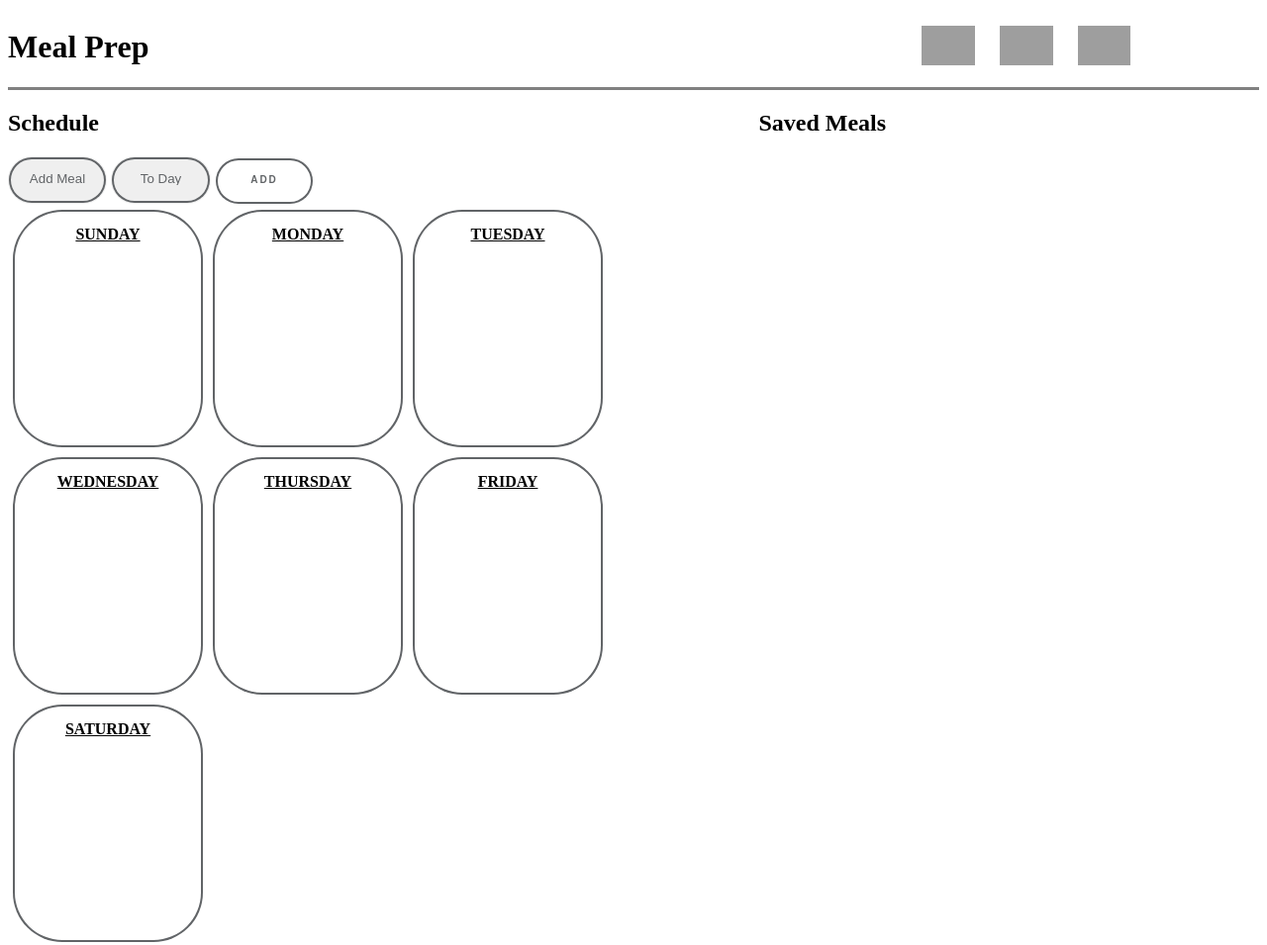
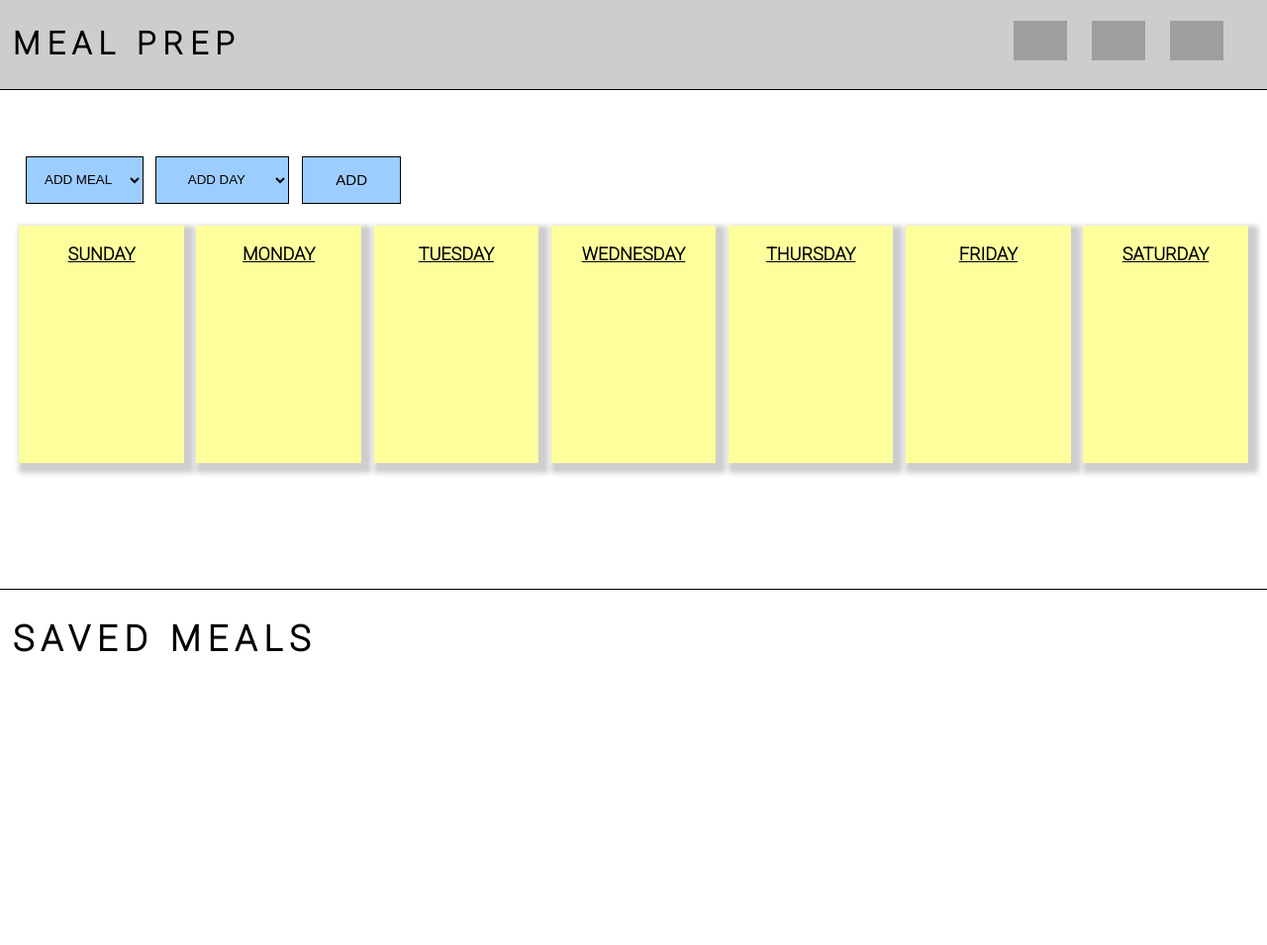
Before and after one commit to chandlerdearden/Chandler-s-Capstone, a website: page Public/home.html in a window 1280 px wide. Shown: the whole page at 99% size. After the commit the page ends 825 px from the top, so only its background shows below. Drawn offline with nearby package versions, Linux system fonts and the light colour scheme; no server answers; grey boxes are pictures that could not be loaded.

Commit message:
Adding Css

```diff
--- /dev/null
+++ b/Public/home.css
@@ -0,0 +1,170 @@
+body {
+    margin-top: 0px;
+    margin-left: 0px;
+    margin-right: 0px;
+    font-family: Heebo;
+    background-color: white;
+    color: black;
+}
+header {
+    display: flex;
+    align-items: center;
+    border-bottom:solid 1px black;
+    position: sticky;
+    top: 0px;
+    color: black;
+    background-color: #cdcdcd;
+}
+#links {
+    display: flex;
+    margin-left: 60vw;
+}
+main {
+    display: flex;
+    flex-direction: column;
+    font-size: 18px;
+}
+#schedule {
+    display: flex;
+    flex-direction: row;
+    justify-content: center;
+}
+#topSchedule {
+    display: flex;
+    margin-left: 2vw;
+    margin-top: 5vh;
+    margin-bottom: 2vh;
+}
+#mealSelectMain {
+    margin-right: 1vw;
+}
+#daySelect{
+    margin-right: 1vw;;
+}
+#mealsContainer {
+    display: flex;
+    height: 15vh;
+    flex-wrap: wrap;
+}
+#week {
+    display:flex;
+    flex-wrap: wrap;
+    justify-content: center;
+}
+.dayOfWeek {
+    border:  1px transparent;
+    display: flex;
+    flex-direction: column;
+    height: 30vh;
+    width: 13vw;
+    margin: .5vw;
+    text-transform: uppercase;
+    box-shadow: 5px 5px 5px 5px  #cdcdcd;
+    background-color: #feff9c;
+
+}
+.dayCard {
+    margin-top: 5px;
+    display: flex;
+    align-items: center;
+    justify-content: center;
+    margin-top: 2vh;
+    width: 13vw;
+    text-decoration: underline;
+
+}
+
+ul {
+    margin-top: 0px;
+    display: flex;
+    flex-direction: column;
+}
+li:hover {
+    transform: scale(1.1);
+    text-decoration: line-through;
+}
+.mealCard {
+    display: flex;
+    align-items: center;
+    justify-content: space-around;
+    border-bottom: 1px solid black;
+    border-right: 1px solid black;
+    box-shadow: 0px 0px 5px black;
+    max-height: 15vh;
+    min-width: 30vw;
+    font-size: 18px;
+    margin: .5vw;
+    background-color: #cdcdcd;
+}
+.mealImg {
+    height: 10vh;
+    width: 10vh;
+    margin: 1vh;
+    box-shadow: inset 0 0 0 2px #cdcdcd;
+    border-bottom: 1px solid ;
+    border-right: 1px solid;
+}
+.linkIcon {
+    height: 5vh;
+    margin: 1vw;
+}
+.hidden {
+    visibility: hidden;
+}
+#home-page:hover {
+    transform: scale(1.2);
+}
+#list-page:hover {
+    transform: scale(1.2);
+}
+#add-meal-page:hover {
+    transform: scale(1.2);
+}
+button {
+
+    display: inline-block;
+    outline: none;
+    cursor: pointer;
+    font-size: 15px;
+    line-height: 1;
+    background-color: #9ccdff;
+    border: 1px solid ;
+    min-width: 100px;
+    text-transform: uppercase;
+    white-space: normal;
+    text-align: center;
+    padding: 14px 14px 14px;
+    color: black;
+    /* box-shadow: 0 0 0 2px #616467; */
+    height: 48px;
+
+}
+button:hover{
+    color: #9ccdff;
+    background-color: #fff;
+}
+select {
+    height: 48px;
+    /* box-shadow: 0 0 0 2px #616467; */
+    padding: 14px 14px 14px;
+    border: 1px solid;
+    min-width: 100px;
+    cursor: pointer;
+    text-align: center;
+    text-transform: uppercase;
+    background-color: #9ccdff;
+
+}
+select:hover{
+    color: #9ccdff;
+    background-color: #fff;
+}
+h1 {
+    margin-left: 1vw;
+    letter-spacing: 7px;
+    text-transform: uppercase;
+}
+#savedMeals {
+    border-top: 1px solid black;
+    margin-top: 15vh;
+}
--- a/Public/home.html
+++ b/Public/home.html
@@ -4,7 +4,8 @@
     <meta charset="UTF-8">
     <meta http-equiv="X-UA-Compatible" content="IE=edge">
     <meta name="viewport" content="width=device-width, initial-scale=1.0">
-    <link rel="stylesheet" href="./index.css">
+    <link rel="preconnect" href="https://fonts.googleapis.com"><link rel="preconnect" href="https://fonts.gstatic.com" crossorigin><link href="https://fonts.googleapis.com/css2?family=Heebo:wght@200&display=swap" rel="stylesheet">
+    <link rel="stylesheet" href="./home.css">
     <title>Chandler's Capstone</title>
 </head>
 <body>
@@ -18,14 +19,13 @@
 
     </header>
     <main>
-        <Section id = "schedule">
-            <h1>Schedule</h1>
+        <br>
         <div id ="topSchedule">
             <select id="mealSelectMain">
                 <option selected disabled>Add Meal</option>
             </select>
             <select id="daySelect">
-                    <option selected disabled>To Day</option>
+                <option selected disabled> Add Day</option>
                 <option value="sunday">Sunday</option>
                 <option value="monday">Monday</option>
                 <option value="tuesday">Tuesday</option>
@@ -39,6 +39,8 @@
             <button id="addMealToScheduleBtn">Add</button>
 
         </div>
+        <Section id = "schedule">
+            <!-- <h1>Schedule</h1> -->
 
 
             <div id ="week">
@@ -99,15 +101,16 @@
 
         </Section>
 
-
+        <div id ='savedMeals'>
+             <h1>Saved Meals</h1>
+        </div>
         <Section id="mealsContainer">
-            <h1>Saved Meals</h1>
         </Section>
 
 
 
     </main>
     <script src="https://unpkg.com/axios/dist/axios.min.js"></script>
-    <script src="./main.js"></script>
+    <script src="./home.js"></script>
 </body>
 </html>
--- a/Public/main.js
+++ b/Public/home.js
@@ -27,7 +27,6 @@ const getDays = () => axios.get(`${baseURL2}/days`).then(daysCallback)
 
 function displayMeals(arr) {
     mealContainer.innerHTML = `
-    <h1>Saved Meals</h1>
             `
     for (let i = 0; i < arr.length; i++) {
         createMealCard(arr[i])
@@ -39,8 +38,7 @@ function createMealCard(meal) {
 
     mealCard.innerHTML = `<img class ="mealImg" alt='meal image' src=${meal.image}/>
     <h3>${meal.name}</h3>
-    <p>${meal.ingredients}</p>
-    <p>${meal.calories} Calories</p>
+    <h4>${meal.calories} Calories</h4>
     <button onclick="deleteMeal(${meal.id}); window.location.reload()">delete</button>
     `
 
--- a/Public/index.css
+++ /dev/null
@@ -1,160 +0,0 @@
-header {
-    display: flex;
-    align-items: center;
-    border-bottom:solid gray;
-    position: sticky;
-    top: 0px;
-    background-color: white;
-}
-#links {
-    display: flex;
-    margin-left: 60vw;
-}
-main {
-    display: flex;
-}
-#schedule {
-    display: flex;
-    flex-direction: column;
-    /* border: solid gray; */
-    width: 60vw;
-}
-#mealsContainer {
-    /* border: solid gray; */
-    width: 40vw;
-    height: 80vh;
-}
-#week {
-    display:flex;
-    flex-wrap: wrap;
-}
-.dayOfWeek {
-    border:  1px transparent;
-    display: flex;
-    flex-direction: column;
-    height: 30vh;
-    width: 15vw;
-    box-shadow: inset 0 0 0 2px #616467;
-    margin: 5px;
-    border-radius: 50px;
-    text-transform: uppercase;
-
-}
-.dayCard {
-    margin-top: 5px;
-    display: flex;
-    align-items: center;
-    justify-content: center;
-    margin-top: 2vh;
-    width: 15vw;
-    text-decoration: underline;
-
-}
-
-ul {
-    margin-top: 0px;
-    display: flex;
-    flex-direction: column;
-}
-li:hover {
-    transform: scale(1.1);
-    text-decoration: line-through;
-}
-.mealCard {
-    display: flex;
-    align-items: center;
-    justify-content: space-around;
-    border: 1px solid transparent;
-    border-radius: 50px;
-    background-color: transparent;
-    box-shadow: inset 0 0 0 2px #616467;
-    max-height: 350px;
-    font-size: 18px;
-}
-.addedMealCard {
-    display: flex;
-    flex-direction: column;
-    align-items: center;
-    height: 100px;
-    width: 200px;
-    border-radius: 50px;
-    background-color: red;
-}
-.addedmealImg {
-    height: 10vh;
-    width: 10vh;
-    border-radius: 50px;
-    box-shadow: inset 0 0 0 2px #616467;
-    border: 1px solid transparent;
-
-}
-.mealImg {
-    height: 10vh;
-    width: 10vh;
-    margin: 1vh;
-    border-radius: 50px;
-    box-shadow: inset 0 0 0 2px #616467;
-    border: 1px solid transparent;
-}
-.linkIcon {
-    height: 5vh;
-    margin: 1vw;
-}
-.hidden {
-    visibility: hidden;
-}
-#home-page:hover {
-    transform: scale(1.2);
-}
-#list-page:hover {
-    transform: scale(1.2);
-}
-#add-meal-page:hover {
-    transform: scale(1.2);
-}
-button {
-
-    display: inline-block;
-    outline: none;
-    cursor: pointer;
-    font-size: 10px;
-    line-height: 1;
-    border-radius: 500px;
-    transition-property: background-color,border-color,color,box-shadow,filter;
-    transition-duration: .3s;
-    border: 1px solid transparent;
-    letter-spacing: 2px;
-    min-width: 100px;
-    text-transform: uppercase;
-    white-space: normal;
-    font-weight: 700;
-    text-align: center;
-    padding: 16px 14px 18px;
-    color: #616467;
-    box-shadow: inset 0 0 0 2px #616467;
-    background-color: transparent;
-    height: 48px;
-
-}
-button:hover{
-    color: #fff;
-    background-color: #616467;
-}
-select {
-    color: #616467;
-    height: 48px;
-    box-shadow: inset 0 0 0 2px #616467;
-    padding: 14px 14px 18px;
-    border: 1px solid transparent;
-    border-radius: 500px;
-    appearance: none;
-    min-width: 100px;
-    cursor: pointer;
-    text-align: center;
-
-
-}
-select:hover{
-    color: #fff;
-    background-color: #616467;
-}
--- /dev/null
+++ b/Public/list.css
@@ -0,0 +1,79 @@
+    body {
+        margin-top: 0px;
+        margin-left: 0px;
+        margin-right: 0px;
+        font-family: Heebo;
+        background-color: white;
+        color: black;
+    }
+main {
+    display: flex;
+    justify-content: space-around;
+    flex-direction: column;
+    align-items: center;
+    margin: 0vh 20vw 0vh 20vw;
+    border: dotted black;
+}
+header {
+    display: flex;
+    align-items: center;
+    border-bottom:solid 1px black;
+    position: sticky;
+    top: 0px;
+    color: black;
+    background-color: #cdcdcd;
+}
+#mealPrep {
+    margin-left: 1vw;
+    letter-spacing: 7px;
+    text-transform: uppercase;
+}
+#links {
+    display: flex;
+    margin-left: 60vw;
+}
+.hidden {
+    visibility: hidden;
+}
+.linkIcon {
+    height: 5vh;
+    margin: 1vw;
+}
+#home-page:hover {
+    transform: scale(1.2);
+}
+#list-page:hover {
+    transform: scale(1.2);
+}
+#add-meal-page:hover {
+    transform: scale(1.2);
+}
+button {
+
+    display: inline-block;
+    outline: none;
+    cursor: pointer;
+    font-size: 15px;
+    line-height: 1;
+    background-color: #9ccdff;
+    border: 1px solid ;
+    min-width: 100px;
+    text-transform: uppercase;
+    white-space: normal;
+    text-align: center;
+    padding: 14px 14px 14px;
+    color: black;
+    /* box-shadow: 0 0 0 2px #616467; */
+    height: 48px;
+
+}
+button:hover{
+    color: #9ccdff;
+    background-color: #fff;
+}
+#print {
+    position: absolute;
+    bottom: 100px;
+    right: 45vw;
+    left: 45vw;
+}
--- /dev/null
+++ b/Public/meals.css
@@ -0,0 +1,115 @@
+body {
+        margin-top: 0px;
+        margin-left: 0px;
+        margin-right: 0px;
+        font-family: Heebo;
+        background-color: white;
+        color: black;
+    }
+ h1 {
+        margin-left: 1vw;
+        letter-spacing: 7px;
+        text-transform: uppercase;
+    }
+main {
+    display: flex;
+    justify-content: space-between;
+    flex-direction: row;
+    font-size: 25px;
+
+}
+header {
+    display: flex;
+    align-items: center;
+    border-bottom:solid 1px black;
+    position: sticky;
+    top: 0px;
+    color: black;
+    background-color: #cdcdcd;
+}
+#links {
+    display: flex;
+    margin-left: 60vw;
+}
+.hidden {
+    visibility: hidden;
+}
+.linkIcon {
+    height: 5vh;
+    margin: 1vw;
+}
+#home-page:hover {
+    transform: scale(1.2);
+}
+#list-page:hover {
+    transform: scale(1.2);
+}
+#add-meal-page:hover {
+    transform: scale(1.2);
+}
+button {
+
+    display: inline-block;
+    outline: none;
+    cursor: pointer;
+    font-size: 15px;
+    line-height: 1;
+    background-color: #9ccdff;
+    border: 1px solid ;
+    min-width: 100px;
+    text-transform: uppercase;
+    white-space: normal;
+    text-align: center;
+    padding: 14px 14px 14px;
+    color: black;
+    height: 48px;
+
+}
+button:hover{
+    color: #9ccdff;
+    background-color: #fff;
+}
+#addMeal {
+    display: flex;
+    flex-direction: column;
+    margin-left: 10vw;
+    margin-top: 5vh;
+    width: 20vw;
+}
+#editMeal {
+    display: flex;
+    flex-direction: column;
+    margin-right: 10vw;
+    margin-top: 5vh;
+    width: 30vw;
+}
+.form_field {
+    width: 100%;
+    border: 0;
+    border-bottom: 2px solid #9ccdff;
+    outline: 0;
+    color: Black;
+    padding: 7px 0;
+    background: transparent;
+    font-size: 20px;
+    transition: border-color 0.2s;
+}
+select {
+    height: 48px;
+    /* box-shadow: 0 0 0 2px #616467; */
+    padding: 14px 14px 14px;
+    border: 1px solid;
+    min-width: 100px;
+    cursor: pointer;
+    text-align: center;
+    text-transform: uppercase;
+    background-color: #9ccdff;
+
+}
+select:hover{
+    color: #9ccdff;
+    background-color: #fff;
+}
+#editMealBtn {
+    margin-top: 3vh;
+}
--- a/Server/db.json
+++ b/Server/db.json
@@ -8,7 +8,7 @@
     },
     {
         "id": 2,
-        "name": "Steak and Fried",
+        "name": "Steak and Fries",
         "ingredients": "Steak, Potatoes, salt, butter",
         "calories": 600,
         "image": "https://www.shutterstock.com/image-photo/grilled-steak-french-fries-600w-102931337.jpg"
```
Also changed, not shown: Public/list.html (+4 -3 lines), Public/meals.html (+13 -7 lines), Public/meals.js (+5 -5 lines). Lines whose indentation alone changed are shown as unchanged.
